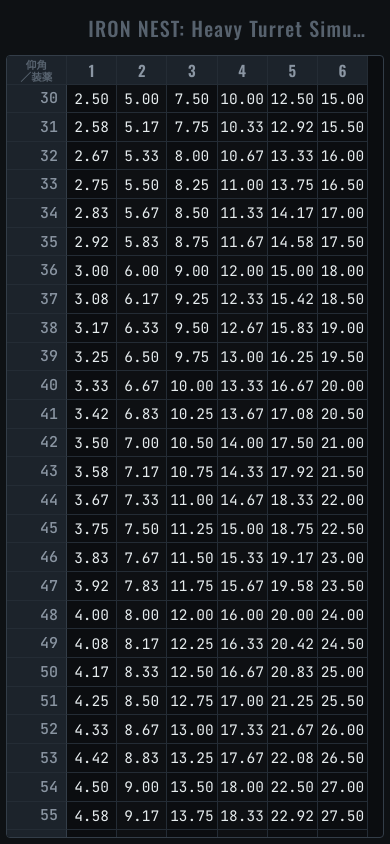
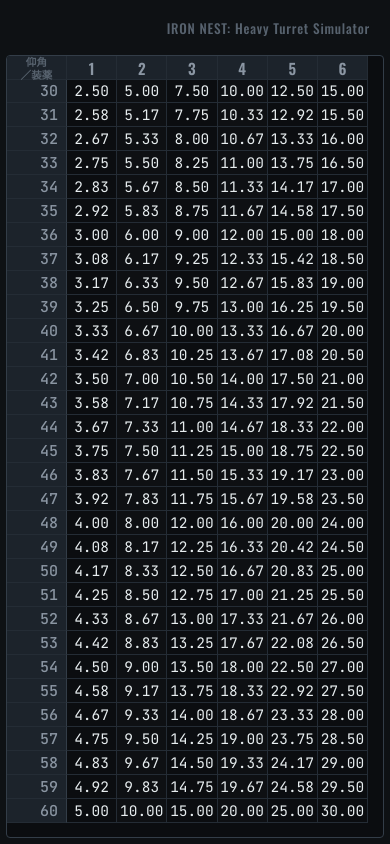
Before and after one commit to totukakaoru/IronNestCalc, a plain HTML site: page index.html in a window 390 px wide. Drawn offline with nearby package versions, Linux system fonts and the light colour scheme.

Commit message:
Fix mobile layout: title truncation and 30-60 row overflow
Brand label font size now scales with both viewport width and height,
and the main grid's row height is computed from the actual available
space so the full 30-60 degree window fits without scrolling on short
phone screens. Also re-fits on viewport resize (mobile browser chrome
show/hide).

```diff
--- a/index.html
+++ b/index.html
@@ -234,7 +234,7 @@
     min-width:0;
     flex:0 1 auto;
     font-family:'Oswald', sans-serif;
-    font-size:clamp(15px,2.4vh,20px);
+    font-size:clamp(9px, min(2.4vh, 3.4vw), 20px);
     font-weight:500;
     letter-spacing:0.06em;
     color:var(--text-faint);
@@ -347,7 +347,21 @@
   }
   mainBody.innerHTML = rowsHtml;
 
+  var DEFAULT_WINDOW_ROWS = (ANGLE_MAX - DEFAULT_VIEW_ANGLE + 1) + 1; // 31 data rows + header
+
+  function sizeMainRows(){
+    // pick the tallest row height (capped) that still lets the full
+    // 30-60 window fit the actual viewport - critical on short phone
+    // screens where the desktop-tuned clamp() would overflow and force
+    // an unwanted scroll before reaching row 60
+    mainSpacer.style.height = '0px';
+    var rowPx = Math.floor(mainWrap.clientHeight / DEFAULT_WINDOW_ROWS);
+    rowPx = Math.max(16, Math.min(32, rowPx));
+    mainTable.style.gridAutoRows = rowPx + 'px';
+  }
+
   function scrollMainToDefault(){
+    sizeMainRows();
     // measure against a zeroed spacer each time so this stays idempotent
     // no matter how many times or when it runs (font swap, load, etc.)
     mainSpacer.style.height = '0px';
@@ -376,6 +390,9 @@
     document.fonts.ready.then(scrollMainToDefault);
   }
   window.addEventListener('load', scrollMainToDefault);
+  // mobile browsers resize the viewport as the address bar shows/hides;
+  // re-fit whenever that happens so the 30-60 window keeps fitting
+  window.addEventListener('resize', scrollMainToDefault);
 
   var screenMain = document.getElementById('screen-main');
   var screenDetail = document.getElementById('screen-detail');
```
